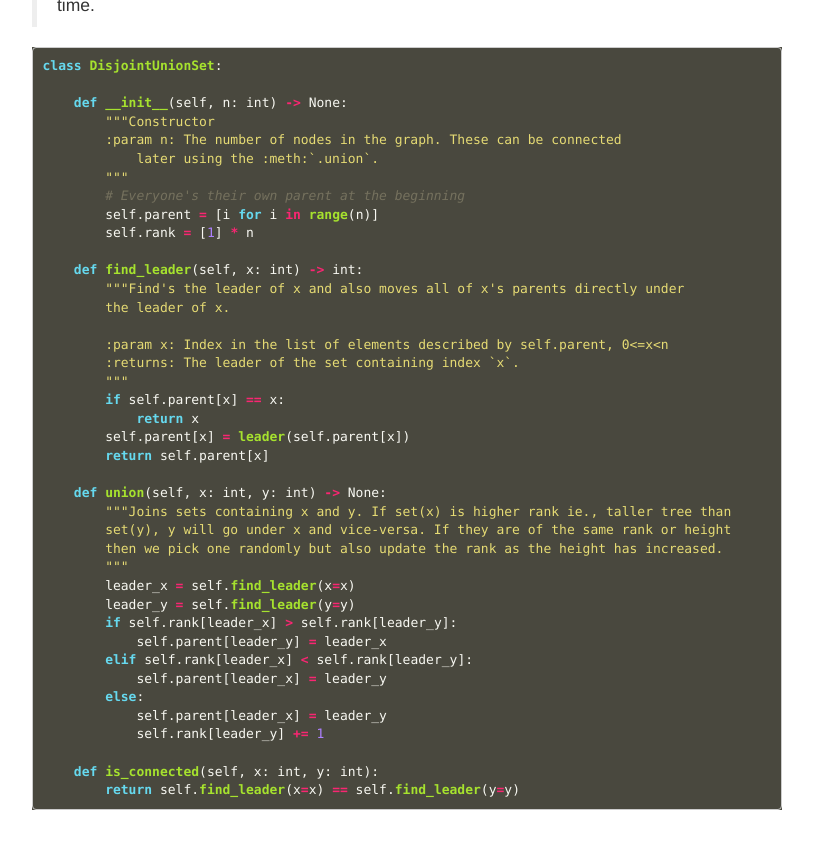
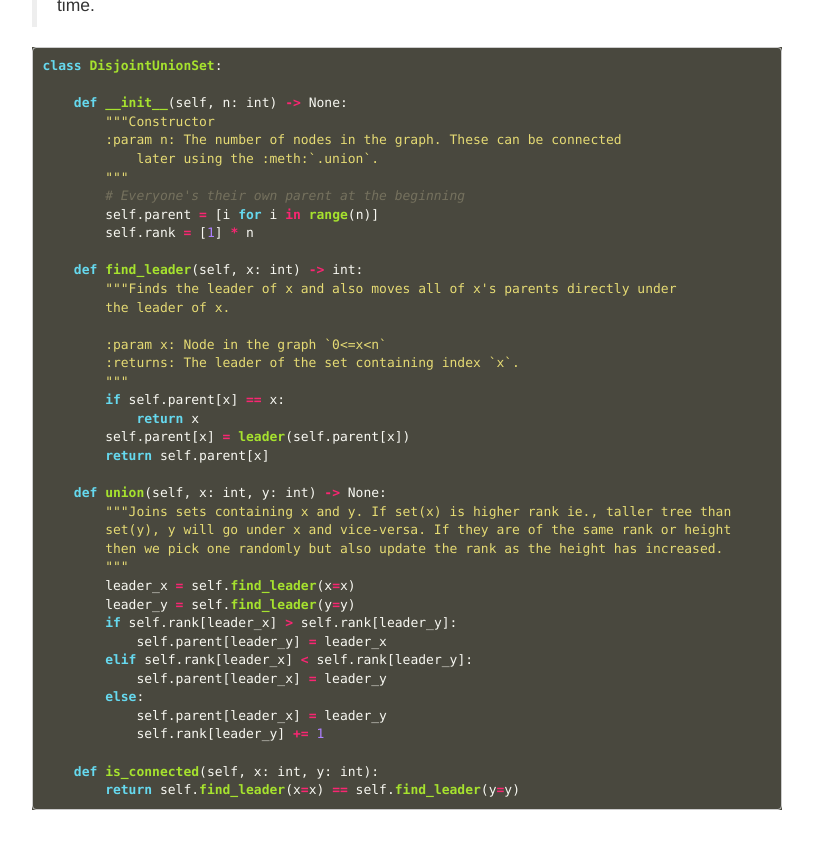
Before and after one commit to vispz/psvishnu91.github.io, a Jekyll site: the page built from _posts/programming_notes/2022-11-24-python-containers.md, in a window 1280 px wide and 900 px high, scrolled down 4566 px. Shown: the top 849 px of the window, without its empty margins (233-1046 px from the left). Built offline with Jekyll 4.4.1, drawn with Linux system fonts in a browser that asks for light colours; nearby versions of some CDN libraries; formulas are drawn with MathJax 3.

Commit message:
typo in dsu implementation

```diff
--- a/_posts/programming_notes/2022-11-24-python-containers.md
+++ b/_posts/programming_notes/2022-11-24-python-containers.md
@@ -234,10 +234,10 @@ class DisjointUnionSet:
         self.rank = [1] * n
 
     def find_leader(self, x: int) -> int:
-        """Find's the leader of x and also moves all of x's parents directly under
+        """Finds the leader of x and also moves all of x's parents directly under
         the leader of x.
 
-        :param x: Index in the list of elements described by self.parent, 0<=x<n
+        :param x: Node in the graph `0<=x<n`
         :returns: The leader of the set containing index `x`.
         """
         if self.parent[x] == x:
```
